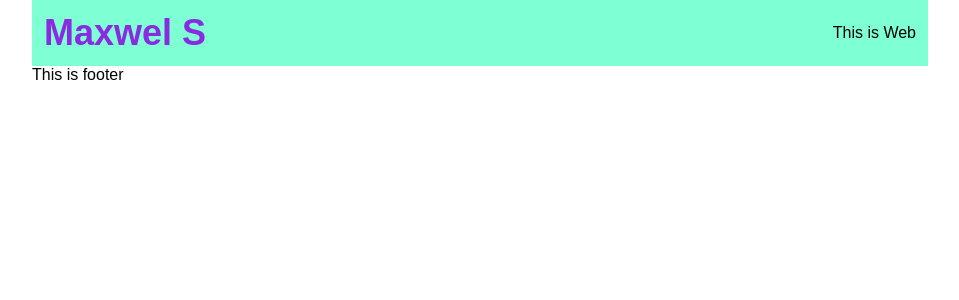
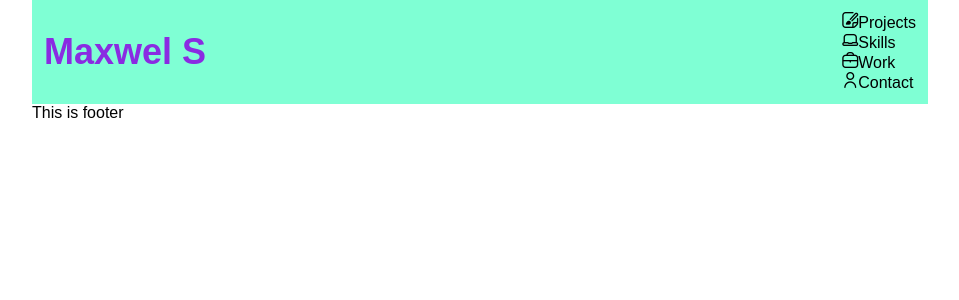
Before and after one commit to MaxwelSantana/responsive-personal-portfolio, a Next.js app: page / in a window 1280 px wide. Shown: the top 300 px of the page, without its empty margins (160-1119 px from the left). Built offline with nearby package versions, Linux system fonts and the light colour scheme.

Commit message:
nav icons

```diff
--- a/components/Header.js
+++ b/components/Header.js
@@ -1,7 +1,31 @@
 import React, { useState } from "react";
 import styles from "./Header.module.css";
 
-const WebMenu = () => <div>This is Web</div>;
+const WebMenu = () => (
+  <div className={styles.web}>
+    <div className={styles.webOption}>
+      <a href="#project">
+        <i className={`fi fi-rr-edit-alt ${styles.optionIcon}`}></i>Projects
+      </a>
+    </div>
+    <div className={styles.webOption}>
+      <a href="">
+        <i className={`fi fi-rr-laptop ${styles.optionIcon}`}></i>Skills
+      </a>
+    </div>
+    <div className={styles.webOption}>
+      <a href="">
+        <i className={`fi fi-rr-briefcase ${styles.optionIcon}`}></i>Work
+      </a>
+    </div>
+    <div className={styles.webOption}>
+      <a href="">
+        <i className={`fi fi-rr-user ${styles.optionIcon}`}></i>Contact
+      </a>
+    </div>
+  </div>
+);
+
 const MobileMenu = () => <div>This is Mobile</div>;
 
 function Header() {
```
